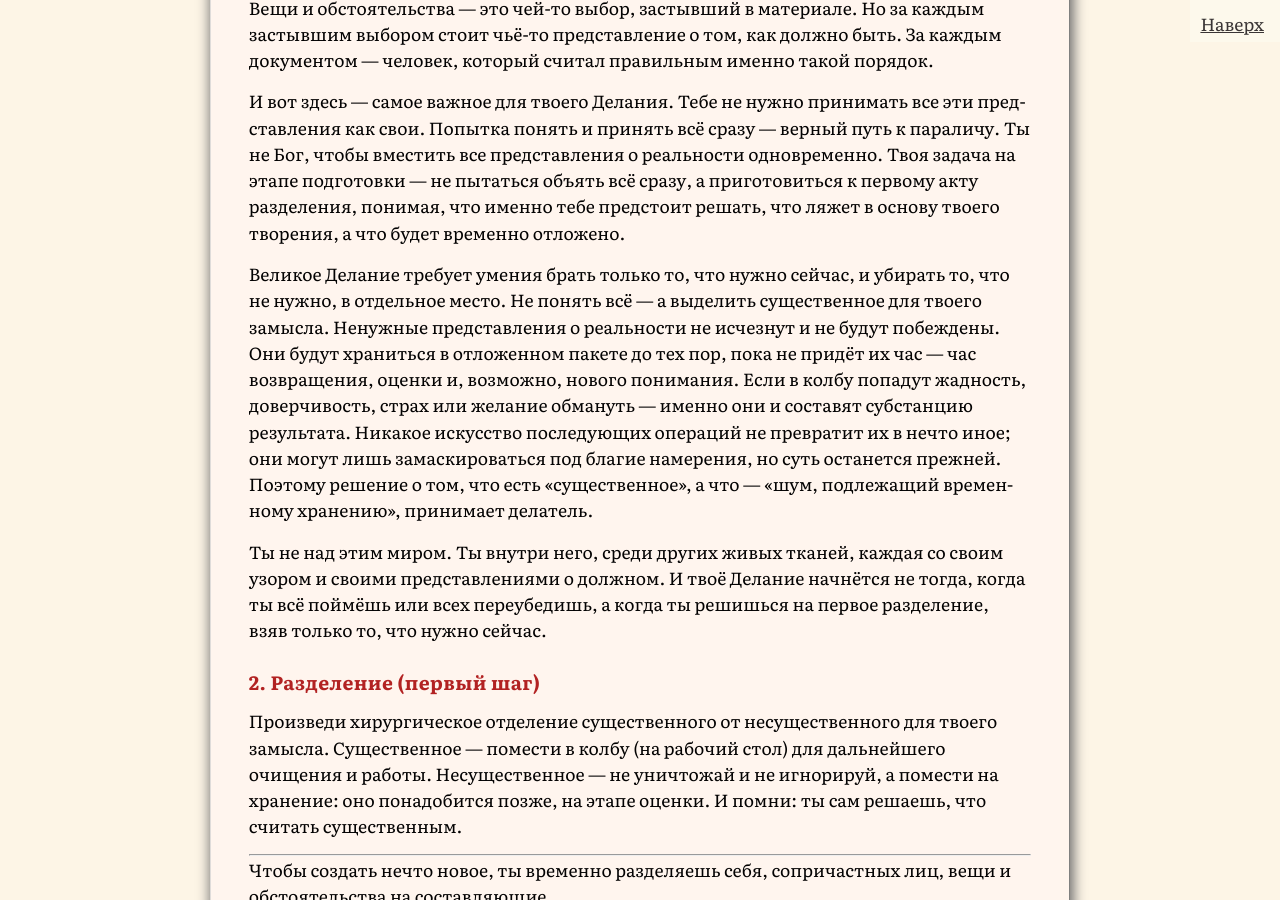
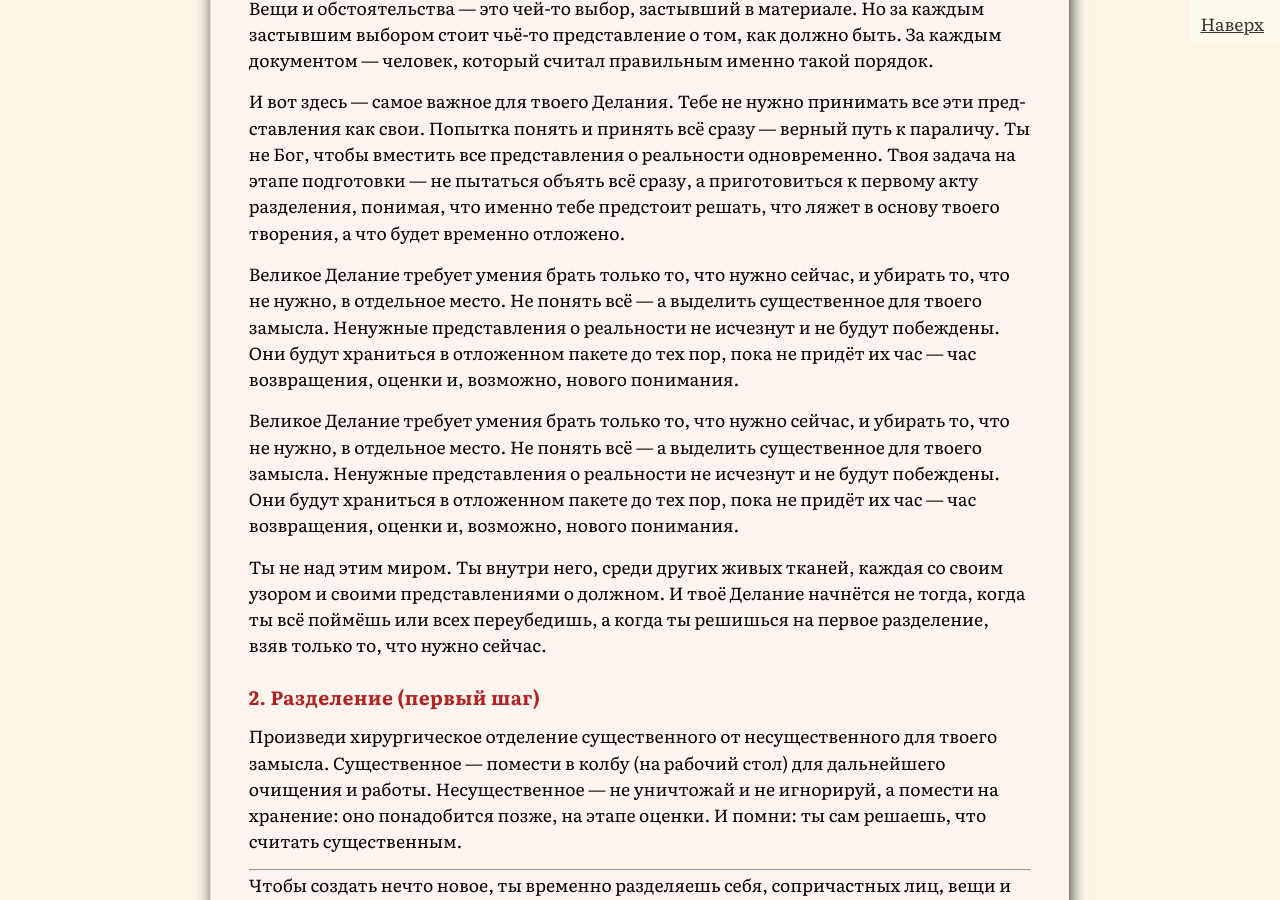
Before and after one commit to SergSi/land-use-art, a Jekyll site: the page built from _posts/2026-02-23-alhimia.md, in a window 1280 px wide and 900 px high, scrolled down 5534 px. Built offline with Jekyll 4.4.1, drawn with Linux system fonts in a browser that asks for light colours; some web fonts are replaced.

Commit message:
Update 2026-02-23-alhimia.md

```diff
--- a/_posts/2026-02-23-alhimia.md
+++ b/_posts/2026-02-23-alhimia.md
@@ -93,7 +93,9 @@ class: mind
 
 И вот здесь — самое важное для твоего Делания. Тебе не нужно принимать все эти представления как свои. Попытка понять и принять всё сразу — верный путь к параличу. Ты не Бог, чтобы вместить все представления о реальности одновременно. Твоя задача на этапе подготовки — не пытаться объять всё сразу, а приготовиться к первому акту разделения, понимая, что именно тебе предстоит решать, что ляжет в основу твоего творения, а что будет временно отложено.
 
-Великое Делание требует умения брать только то, что нужно сейчас, и убирать то, что не нужно, в отдельное место. Не понять всё — а выделить существенное для твоего замысла. Ненужные представления о реальности не исчезнут и не будут побеждены. Они будут храниться в отложенном пакете до тех пор, пока не придёт их час — час возвращения, оценки и, возможно, нового понимания. Если в колбу попадут жадность, доверчивость, страх или желание обмануть — именно они и составят субстанцию результата. Никакое искусство последующих операций не превратит их в нечто иное; они могут лишь замаскироваться под благие намерения, но суть останется прежней. Поэтому решение о том, что есть «существенное», а что — «шум, подлежащий временному хранению», принимает делатель.
+Великое Делание требует умения брать только то, что нужно сейчас, и убирать то, что не нужно, в отдельное место. Не понять всё — а выделить существенное для твоего замысла. Ненужные представления о реальности не исчезнут и не будут побеждены. Они будут храниться в отложенном пакете до тех пор, пока не придёт их час — час возвращения, оценки и, возможно, нового понимания.
+
+Великое Делание требует умения брать только то, что нужно сейчас, и убирать то, что не нужно, в отдельное место. Не понять всё — а выделить существенное для твоего замысла. Ненужные представления о реальности не исчезнут и не будут побеждены. Они будут храниться в отложенном пакете до тех пор, пока не придёт их час — час возвращения, оценки и, возможно, нового понимания.
 
 Ты не над этим миром. Ты внутри него, среди других живых тканей, каждая со своим узором и своими представлениями о должном. И твоё Делание начнётся не тогда, когда ты всё поймёшь или всех переубедишь, а когда ты решишься на первое разделение, взяв только то, что нужно сейчас.
 
```
